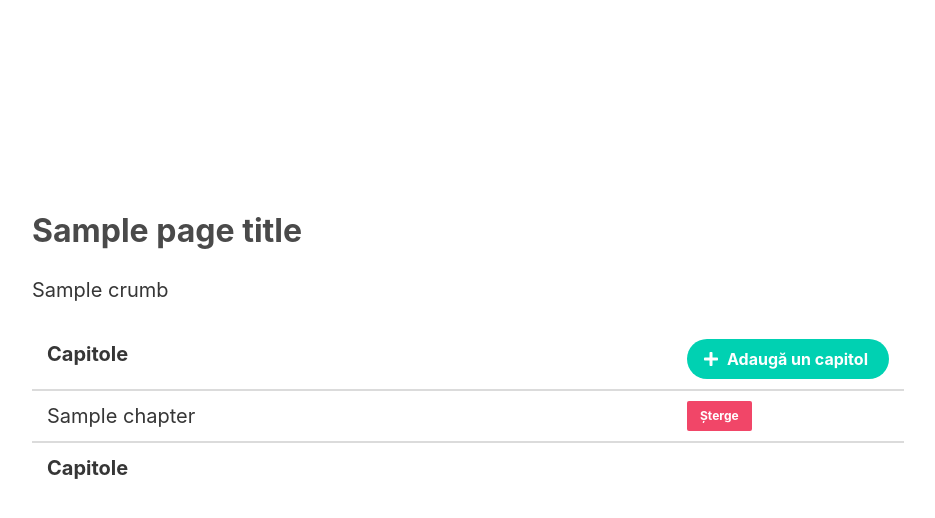
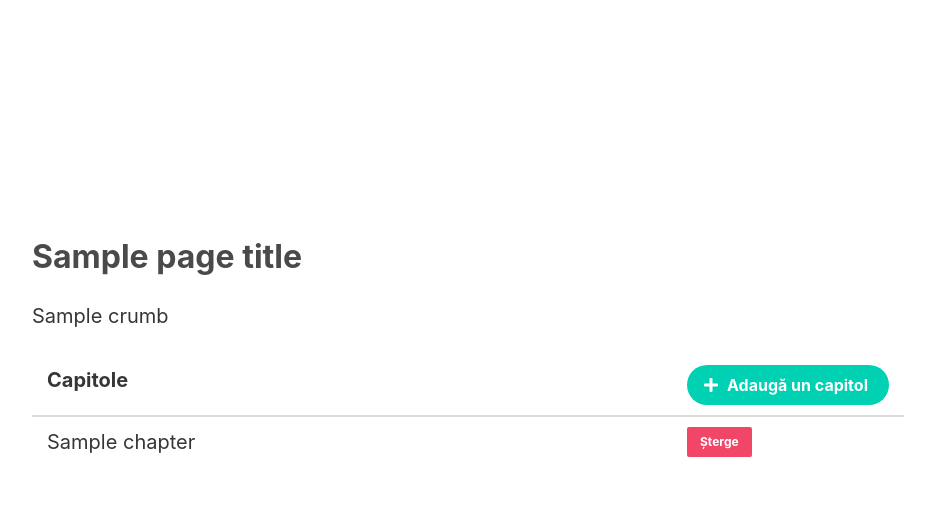
Before and after one commit to cosmin-bianu/dcdashboard, a Django app: template data_management/templates/view_chapters.html in a window 1280 px wide. Shown: the part 88-606 px from the top of the page, without its empty margins (172-1107 px from the left). Run offline with Django 3.2, Linux system fonts and the light colour scheme; the template is opened without the code that fills it: most values are stand-ins (such as "Sample title", 1, 10 or a date in 2020); some libraries are stand-ins or nearby versions.

Commit message:
Removed the table footer

```diff
--- a/data_management/templates/view_chapters.html
+++ b/data_management/templates/view_chapters.html
@@ -25,10 +25,6 @@
         </tr>
     </thead>
     <tfoot>
-        <tr>
-            <th class="table-cell">Capitole</th>
-            <td></td>
-        </tr>
     </tfoot>
     <tbody>
         {% for chapter in chapters %}
```
